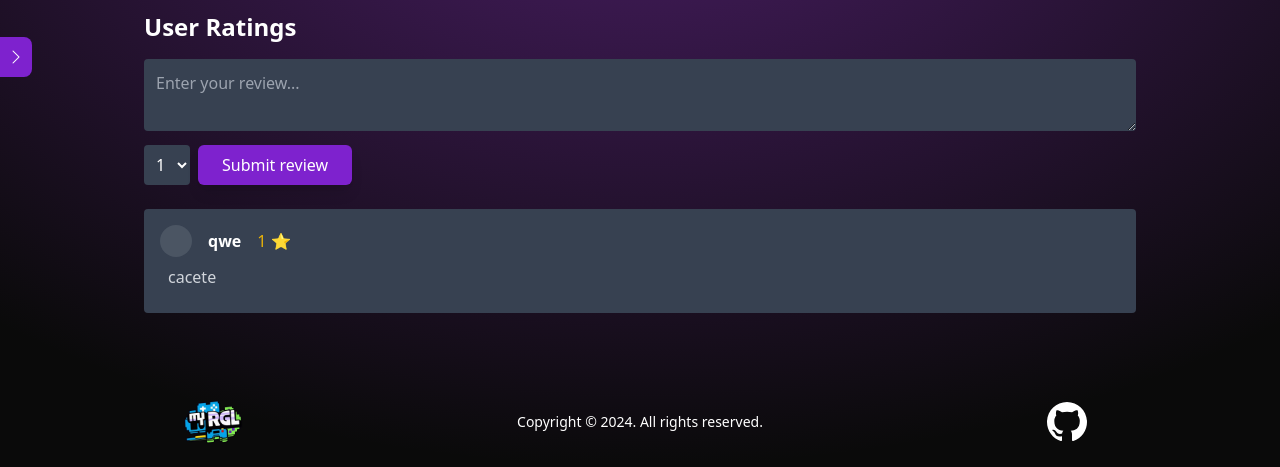
After one commit to andgabx/MyRetroGameList, a Django app: page /gamepage/1/ in a window 1280 px wide. The commit adds this page. Shown: the part 343-810 px from the top of the page. Run offline with Django 5.2, Linux system fonts and the light colour scheme; data comes from the database, SQL or seed files in the repository; both versions use the stored data as it was after the commit; parts of the project's set-up code (start-up, migrations or seed data) failed here and were passed over; some libraries are stand-ins or nearby versions.

Commit message:
Game Profile

```diff
--- /dev/null
+++ b/app/static/styles/gamepage.css
@@ -0,0 +1,3 @@
+.bg-gradient {
+	background-image: radial-gradient(ellipse 80% 80% at 50% 20%, rgba(119, 43, 165, 0.6), rgba(119, 255, 255, 0));
+}
--- a/app/templates/components/footer.html
+++ b/app/templates/components/footer.html
@@ -1,6 +1,6 @@
 {% load static %}
 
-<div class="sticky bottom-0 grid grid-cols-3 w-full items-center">
+<div class="grid grid-cols-3 w-full items-center min-h-[10vh]">
 	<img class="h-[90px] w-[90px] mx-auto" src="{% static 'media/assets/logo.png' %}" alt="Logo" />
 	<p class="text-white text-sm text-center">Copyright &copy; 2024. All rights reserved.</p>
 	<a class="hover:animate-bounce" href="https://github.com/andgabx/MyRetroGameList" target="_blank">
--- a/app/templates/components/header.html
+++ b/app/templates/components/header.html
@@ -1,6 +1,6 @@
 {% load static %}
 
-<div class="flex items-center space-x-4 p-4 rounded-lg max-w-7xl mx-auto">
+<div class="flex items-center space-x-4 p-4 rounded-lg max-w-7xl mx-auto min-h-[10vh]">
 	<div class="container mx-auto flex justify-around items-center">
 		<div class="w-9/12 pr-4">
 			<input type="text" placeholder="Search for a game..." class="w-full p-2 rounded-lg text-black focus:outline-none" />
--- a/app/templates/components/home_list_display.html
+++ b/app/templates/components/home_list_display.html
@@ -3,7 +3,10 @@
 	<div class="grid grid-cols-2 md:grid-cols-4 gap-4">
 		{% for game in games %}
 		<div class="bg-gray-800 rounded">
-			<img src="{{ game.image_url }}" alt="{{ game.title }}" width="368" height="172" class="w-368 h-172 object-contain rounded" />
+			<a class=" " href="{% url 'gamepage' game_id=game.id %}">
+				<img src="{{ game.image_url }}" alt="{{ game.title }}" width="368" height="172" class="w-368 h-172 object-contain rounded" />
+			</a>
+
 			<div class="p-2">
 				<h3 class="text-white text-lg">{{ game.title }}</h3>
 				<p class="text-gray-400">{{ game.genre }}</p>
--- a/app/templates/components/profile_horizontal_list.html
+++ b/app/templates/components/profile_horizontal_list.html
@@ -7,7 +7,9 @@
 		<div class="flex space-x-4">
 			{% if games %} {% for game in games %}
 			<div class="flex-shrink-0">
-				<img src="{{ game.image_url }}" alt="{{ game.title }}" class="rounded-lg w-[276px] h-[129px] mx-auto" />
+				<a class=" " href="{% url 'gamepage' game_id=game.id %}">
+					<img src="{{ game.image_url }}" alt="{{ game.title }}" class="rounded-lg w-[276px] h-[129px] mx-auto" />
+				</a>
 				<p class="mt-2 text-sm text-center text-white">{{ game.title }}</p>
 			</div>
 			{% endfor %} {% else %}
--- /dev/null
+++ b/app/templates/gamepage.html
@@ -0,0 +1,172 @@
+{% load static %}
+
+<!DOCTYPE html>
+<html lang="pt">
+<head>
+    <meta charset="UTF-8">
+    <meta name="viewport" content="width=device-width, initial-scale=1.0">
+
+    <title>{{ game.title }} - Details</title>
+
+    <link rel="stylesheet" type="text/css" href="{% static 'styles/gamepage.css' %}" />
+    <link rel="stylesheet" href="https://cdn.jsdelivr.net/npm/bootstrap-icons@1.11.3/font/bootstrap-icons.min.css" />
+    <script src="https://cdnjs.cloudflare.com/ajax/libs/animejs/3.2.1/anime.min.js"></script>
+    <script src="https://cdn.tailwindcss.com"></script>
+</head>
+<body id="mainContent" class="bg-neutral-950 bg-gradient min-h-screen h-full">
+    <!-- Header -->
+    {% include "components/header.html" %}
+
+    <main class="min-h-[80vh]">
+        <div class="container mx-auto px-6 md:px-36">
+            <!-- Game Header -->
+            <div class="flex flex-col lg:flex-row items-start lg:items-center space-x-6 mb-8">
+                <div class="w-full lg:w-1/3">
+                    {% if game.image_url %}
+                        <img src="{{ game.image_url }}" alt="{{ game.title }}" class="rounded w-full">
+                    {% else %}
+                        <div class="w-full h-64 bg-gray-700 flex items-center justify-center rounded">No Image</div>
+                    {% endif %}
+                </div>
+                <div class="w-full lg:w-2/3">
+                    <h1 class="text-4xl font-bold text-white py-2">{{ game.title }}</h1>
+                    <p class="text-gray-400 text-sm mb-4">Genre: {{ game.genre }} | Release Date: {{ game.release_date }}</p>
+                    <p class="text-gray-300 mb-4">{{ game.description }}</p>
+                    <div class="flex items-center my-auto space-x-2">
+                        <span class="bg-purple-70 px-4 py-2 rounded font-bold text-white">{{ average_rating }} ⭐</span>
+                        <p class="text-gray-400">(Average Rating)</p>
+                    </div>
+                </div>
+            </div>
+
+            <!-- User Reviews Section -->
+            <section class="rounded mt-6">
+                <h2 class="text-2xl font-bold mb-4 text-white">User Ratings</h2>
+
+                <!-- Formulário para adicionar uma nova avaliação -->
+                {% if user %}
+                    <form action="{% url 'add_review' game.id %}" method="POST" class="mb-6">
+                        {% csrf_token %}
+                        <textarea name="comentario" placeholder="Enter your review..." class="w-full p-3 rounded bg-gray-700 text-white mb-2"></textarea>
+                        <div class="flex items-center space-x-2">
+                            <select name="rating" class="bg-gray-700 text-white p-2 rounded">
+                                <option value="1">1</option>
+                                <option value="2">2</option>
+                                <option value="3">3</option>
+                                <option value="4">4</option>
+                                <option value="5">5</option>
+                            </select>
+                            <button type="submit" class="text-center bg-purple-700 text-white py-2 px-6 rounded-md shadow-lg transition duration-400 ease-in-out transform hover:scale-110">Submit review</button>
+                        </div>
+                    </form>
+                {% else %}
+                    <p class="text-gray-400">Log in to submit a review.</p>
+                {% endif %}
+
+<!-- Lista de avaliações dos usuários -->
+<ul class="space-y-4">
+    {% for rating in ratings %}
+        <li class="bg-gray-700 p-4 rounded">
+            <div class="flex items-center justify-between space-x-4">
+                <div class="flex items-center space-x-4">
+                    <div class="w-8 h-8 bg-gray-600 rounded-full"></div>
+                    <span class="font-semibold text-white">{{ rating.user }}</span>
+                    <span class="text-yellow-500">{{ rating.rating }} ⭐</span>
+
+
+                </div>
+
+                {% if rating.user == request.user %}
+                    <div class="flex items-center space-x-2">
+
+                        <button type="button" class="text-blue-500 hover:text-blue-700" title="Edit review" onclick="openEditModal('{{ rating.id }}', '{{ rating.rating }}', '{{ rating.comentario }}')">
+                            <i class="bi bi-pencil text-xl"></i>
+                        </button>
+
+                        <form action="{% url 'delete_review' review_id=rating.id %}" method="post" class="inline-block ml-2">
+                            {% csrf_token %}
+                            <button type="submit" class="text-red-500 hover:text-red-700" title="Delete review">
+                                <i class="bi bi-trash text-xl"></i>
+                            </button>
+                        </form>
+                    </div>
+                {% endif %}
+            </div>
+
+            <p class="m-2 text-gray-300">{{ rating.comentario }}</p>
+        </li>
+    {% empty %}
+        <li class="text-gray-400">No reviews yet.</li>
+    {% endfor %}
+</ul>
+
+<!-- Modal para edição da review -->
+<div id="editReviewModal" class="fixed inset-0 bg-black bg-opacity-50 flex items-center justify-center hidden">
+    <div class="bg-gray-800 p-6 rounded w-full max-w-md relative">
+        <h2 class="text-2xl font-bold text-white m-4 text-center">Edit Review</h2>
+
+        <form id="editReviewForm" action="" method="post">
+            {% csrf_token %}
+            <div class="mb-4">
+                <label for="modalRating" class="block text-white py-2">Rating:</label>
+                <select name="rating" id="modalRating" class="bg-gray-700 text-white p-2 rounded">
+                    <option value="1">1</option>
+                    <option value="2">2</option>
+                    <option value="3">3</option>
+                    <option value="4">4</option>
+                    <option value="5">5</option>
+                </select>
+            </div>
+
+            <div class="mb-4">
+                <label for="modalComentario" class="block text-white py-2">New comment:</label>
+                <textarea name="comentario" id="modalComentario" class="w-full p-3 rounded bg-gray-700 text-white"></textarea>
+            </div>
+            <div class="mx-auto text-center">
+                <button type="submit" class="bg-blue-600 text-white px-4 py-2 rounded hover:bg-blue-700">Save Changes</button>
+                <button type="button" onclick="closeEditModal()" class="ml-4 text-gray-400 hover:text-gray-200">Cancel</button>
+            </div>
+
+        </form>
+
+        <!-- Botão para fechar o modal -->
+        <button onclick="closeEditModal()" class="absolute top-2 right-2 text-gray-400 hover:text-gray-200">
+            <i class="bi bi-x-lg"></i> <!-- Ícone de fechar -->
+        </button>
+    </div>
+</div>
+
+<!-- Scripts para controlar o modal -->
+<script>
+    function openEditModal(reviewId, rating, comentario) {
+
+        document.getElementById('modalRating').value = rating;
+        document.getElementById('modalComentario').value = comentario;
+
+        document.getElementById('editReviewForm').action = `{% url 'edit_review' review_id=0 %}`.replace('0', reviewId);
+
+        document.getElementById('editReviewModal').classList.remove('hidden');
+    }
+
+    function closeEditModal() {
+        // Oculta o modal
+        document.getElementById('editReviewModal').classList.add('hidden');
+    }
+</script>
+
+
+
+
+            </section>
+        </div>
+    </main>
+    <!-- Footer -->
+    {% include "components/footer.html" %}
+
+    <!-- Sidebar -->
+    {% include "components/sidebar.html" %}
+
+
+
+</body>
+</html>
--- a/app/views.py
+++ b/app/views.py
@@ -1,12 +1,15 @@
 from django.contrib import messages
 from django.contrib.auth import authenticate, login, logout
+from django.contrib.auth.decorators import login_required
 from django.contrib.auth.mixins import LoginRequiredMixin
 from django.contrib.auth.models import User
 from django.http import JsonResponse
 from django.shortcuts import render, redirect, get_object_or_404
 from django.urls import reverse
+from django.utils.decorators import method_decorator
 from django.views import View
-from .models import Profile, Game
+from .models import Profile, Game, GameRating
+from django.db.models import Avg
 
 ##############################
 # Cadastro de novos usuários #
@@ -209,6 +212,63 @@ class GameListView(View):
         }
         return render(request, "gamelist.html", context)
 
+################
+#   Game Page  #
+################
+
+class GamePageView(View):
+    def get(self, request, game_id):
+        game = get_object_or_404(Game, id=game_id)
+        ratings = GameRating.objects.filter(game=game)
+        average_rating = ratings.aggregate(Avg('rating'))['rating__avg'] or 0
+
+        context = {
+            'game': game,
+            'ratings': ratings,
+            'average_rating': round(average_rating, 1),
+        }
+        return render(request, "gamepage.html", context)
+
+@method_decorator(login_required, name='dispatch')
+class AddReviewView(View):
+    def post(self, request, game_id):
+        game = get_object_or_404(Game, id=game_id)
+        rating_value = request.POST.get('rating')
+        comentario = request.POST.get('comentario')
+
+        if rating_value and comentario:
+            GameRating.objects.create(
+                game=game,
+                user=request.user,
+                rating=int(rating_value),
+                comentario=comentario
+            )
+
+        return redirect('gamepage', game_id=game.id)
+
+@method_decorator(login_required, name='dispatch')
+class DeleteReview(View):
+    def post(self, request, review_id):
+        review = get_object_or_404(GameRating, id=review_id, user=request.user)
+        review.delete()
+        return redirect('gamepage', game_id=review.game.id)
+
+@method_decorator(login_required, name='dispatch')
+class EditReview(View):
+    def post(self, request, review_id):
+
+        review = get_object_or_404(GameRating, id=review_id, user=request.user)
+
+        new_rating = request.POST.get('rating')
+        new_comment = request.POST.get('comentario')
+
+        if new_rating and new_comment:
+            review.rating = int(new_rating)
+            review.comentario = new_comment
+            review.save()
+        return redirect('gamepage', game_id=review.game.id)
+
+
 
 
 ################
--- a/myretrogamelist/urls.py
+++ b/myretrogamelist/urls.py
@@ -3,7 +3,7 @@ from django.conf.urls.static import static
 from django.contrib import admin
 from django.urls import path
 
-from app.views import HomeView, LoginView, ExternalUserProfileDisplayView, RegisterView, ManageGameRemovalView, ManageGameAdditionView, GameListView, LogoutView, EditProfileDescriptionView
+from app.views import HomeView, LoginView, ExternalUserProfileDisplayView, RegisterView, ManageGameRemovalView, ManageGameAdditionView, GameListView, LogoutView, EditProfileDescriptionView, GamePageView, AddReviewView, DeleteReview, EditReview
 
 urlpatterns = [
     # Admin
@@ -30,4 +30,12 @@ urlpatterns = [
     path('game/add/<str:action>/<int:id>/', ManageGameAdditionView.as_view(), name='manage_game_addition'),
     path('game/remove/<str:action>/<int:id>/', ManageGameRemovalView.as_view(), name='manage_game_removal'),
 
+    # Game page view
+    path('gamepage/<int:game_id>/', GamePageView.as_view(), name='gamepage'),
+    path('gamepage/<int:game_id>/review/', AddReviewView.as_view(), name='add_review'),
+    path('game/<int:review_id>/delete_review/', DeleteReview.as_view(), name='delete_review'),
+    path('game/<int:review_id>/edit_review/', EditReview.as_view(), name='edit_review'),
+
+
+
 ] + static(settings.MEDIA_URL, document_root=settings.MEDIA_ROOT)
```
Also changed, not shown: app/models.py (+5 -7 lines), app/static/page_scripts/edit_profile.js (+9 -0 lines), app/static/page_scripts/external_profile.js (deleted, +0 -37 lines), app/templates/components/vertical_game_list copy.html (added, +56 -0 lines), app/templates/components/vertical_game_list.html (+24 -26 lines), app/templates/edit_profile.html (+4 -17 lines), app/templates/external_profile.html (deleted, +0 -96 lines), app/templates/gamelist.html (+13 -12 lines), app/templates/home.html (+6 -5 lines), db.sqlite3.
